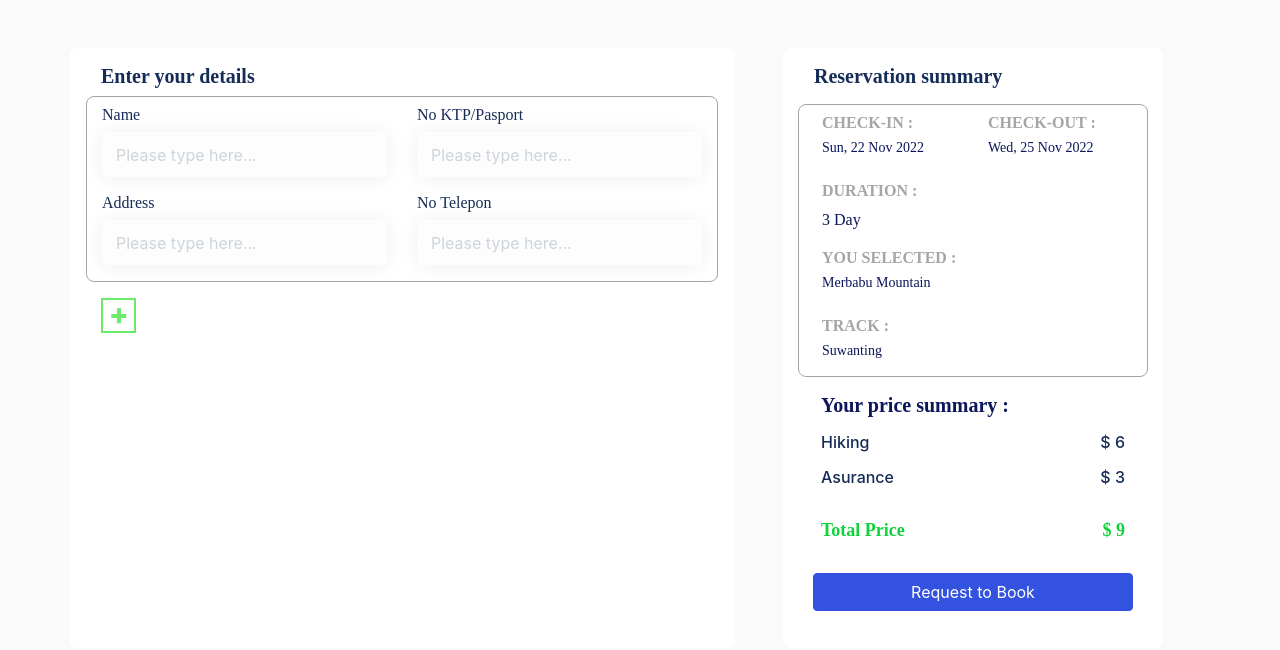
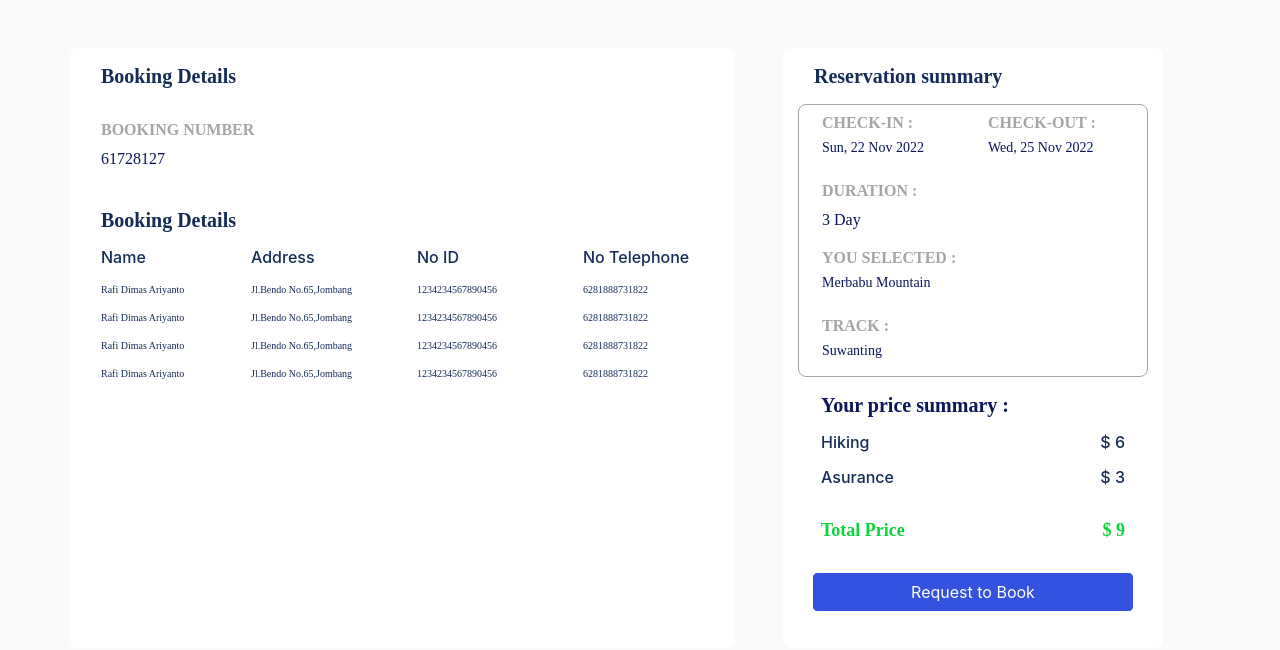
Before and after one commit to Rafidimas17/cakrawala_code, a React (Create React App) app: page /example in a window 1280 px wide. Shown: the top 650 px of the page. Built offline with nearby package versions, Linux system fonts and the light colour scheme.

Commit message:
last_time commit

```diff
--- a/src/json/itemDetails.json
+++ b/src/json/itemDetails.json
@@ -44,6 +44,20 @@
       "unit": "Ha",
       "name": "Meadow",
       "imageUrl": "/images/grass.svg"
+    },
+    {
+      "_id": "asd1293uasdads1",
+      "qty": "4",
+      "unit": "Node",
+      "name": "Shelter",
+      "imageUrl": "/images/home.svg"
+    },
+    {
+      "_id": "asd1293uasdads1",
+      "qty": "4",
+      "unit": "Node",
+      "name": "Shelter",
+      "imageUrl": "/images/home.svg"
     },
     {
       "_id": "asd1293uasdads1",
--- /dev/null
+++ b/src/json/paymentDetail.json
@@ -0,0 +1,34 @@
+{
+  "_idBooking": 61728127,
+  "namaTeam": "Atap Gunung",
+  "detailTeam": [
+    {
+      "_id": 1,
+      "nameMember": "Rafi Dimas Ariyanto",
+      "addressMember": "Jl.Bendo No.65,Jombang",
+      "numberIdMember": 1234234567890456,
+      "telephoneMember": 6281888731822
+    },
+    {
+      "_id": 2,
+      "nameMember": "Rafi Dimas Ariyanto",
+      "addressMember": "Jl.Bendo No.65,Jombang",
+      "numberIdMember": 1234234567890456,
+      "telephoneMember": 6281888731822
+    },
+    {
+      "_id": 3,
+      "nameMember": "Rafi Dimas Ariyanto",
+      "addressMember": "Jl.Bendo No.65,Jombang",
+      "numberIdMember": 1234234567890456,
+      "telephoneMember": 6281888731822
+    },
+    {
+      "_id": 4,
+      "nameMember": "Rafi Dimas Ariyanto",
+      "addressMember": "Jl.Bendo No.65,Jombang",
+      "numberIdMember": 1234234567890456,
+      "telephoneMember": 6281888731822
+    }
+  ]
+}
--- a/src/pages/Example.js
+++ b/src/pages/Example.js
@@ -4,8 +4,8 @@
 // import InputDate from "elements/Form/InputDate";
 // import Dropdown from "elements/Dropdown";
 // import InputText from "elements/Form/InputText";
-// import Payment from "../parts/Checkout/Payment";
-import BookingInformation from "../parts/Checkout/Booking Information/BookingInformation";
+import Payment from "../parts/Checkout/Payment";
+// import BookingInformation from "../parts/Checkout/Booking Information/BookingInformation";
 export default function Example() {
   // const [getNavValue, setNavValue] = useState("");
   // const clicked = () => {
@@ -23,5 +23,5 @@
   //     </div>
   //   </div>
   // );
-  return <BookingInformation/>;
+  return <Payment />;
 }
--- a/src/parts/Checkout/Payment.js
+++ b/src/parts/Checkout/Payment.js
@@ -1,11 +1,14 @@
 import React from "react";
 import ReservationSummary from "./Booking Information/ReservationSummary";
+import PaymentDetail from "./PaymentDetail";
+import dataDetail from "../../json/paymentDetail.json";
 import DataBooking from "../../json/bookingInformation.json";
 export default function Payment() {
   return (
     <div className="spacing-sm mt-5">
       <div className="container">
         <div className="row">
+          <PaymentDetail dataPayment={dataDetail} />
           <ReservationSummary data={DataBooking} />
         </div>
       </div>
--- /dev/null
+++ b/src/parts/Checkout/PaymentDetail.js
@@ -0,0 +1,125 @@
+import React from "react";
+
+export default function PaymentDetail({ dataPayment }) {
+  let memberName = dataPayment.detailTeam.nameMember;
+  console.log(memberName);
+
+  return (
+    <div
+      className="col-7 pr-3 mr-5"
+      style={{
+        width: 1000,
+        borderRadius: 8,
+        backgroundColor: "white",
+      }}
+    >
+      <div>
+        <h3
+          className="m-3"
+          style={{
+            fontFamily: "Poppins",
+            fontWeight: 600,
+            fontSize: 20,
+          }}
+        >
+          Booking Details
+        </h3>
+        <div className="row">
+          <div className="col m-3">
+            <h6
+              className="bookingNumber"
+              style={{
+                fontWeight: 600,
+                fontFamily: "Poppins",
+                color: "#A5A5A5",
+                fontSize: 16,
+              }}
+            >
+              BOOKING NUMBER
+            </h6>
+            <h6
+              className="date-out"
+              style={{
+                color: "#0B165B",
+                fontSize: 16,
+                fontWeight: 500,
+                fontFamily: "Poppins",
+                float: "left",
+                marginTop: 2,
+              }}
+            >
+              {dataPayment._idBooking}
+            </h6>
+          </div>
+        </div>
+        <h3
+          className="m-3"
+          style={{
+            fontFamily: "Poppins",
+            fontWeight: 600,
+            fontSize: 20,
+          }}
+        >
+          Booking Details
+        </h3>
+        <div className="row">
+          <div className="col">
+            <h6 className="titleTable ml-3">Name</h6>
+          </div>
+          <div className="col">
+            <h6>Address</h6>
+          </div>
+          <div className="col">
+            <h6>No ID</h6>
+          </div>
+          <div className="col">
+            <h6>No Telephone</h6>
+          </div>
+        </div>
+
+        {dataPayment.detailTeam.map((member, index) => {
+          return (
+            <div key={`member-${index}`} className="row mt-2">
+              <div className="col-3">
+                <h6
+                  className="titleTable ml-3"
+                  style={{ fontSize: 10, fontFamily: "Poppins" }}
+                >
+                  {member.nameMember}
+                </h6>
+              </div>
+              <div className="col">
+                <h6
+                  className="titleTable"
+                  style={{ fontSize: 10, fontFamily: "Poppins" }}
+                >
+                  {member.addressMember}
+                </h6>
+              </div>
+              <div className="col">
+                <h6
+                  className="titleTable"
+                  style={{
+                    fontSize: 10,
+                    fontFamily: "Poppins",
+                    textAlign: "left",
+                  }}
+                >
+                  {member.numberIdMember}
+                </h6>
+              </div>
+              <div className="col">
+                <h6
+                  className="titleTable"
+                  style={{ fontSize: 10, fontFamily: "Poppins" }}
+                >
+                  {member.telephoneMember}
+                </h6>
+              </div>
+            </div>
+          );
+        })}
+      </div>
+    </div>
+  );
+}
```
